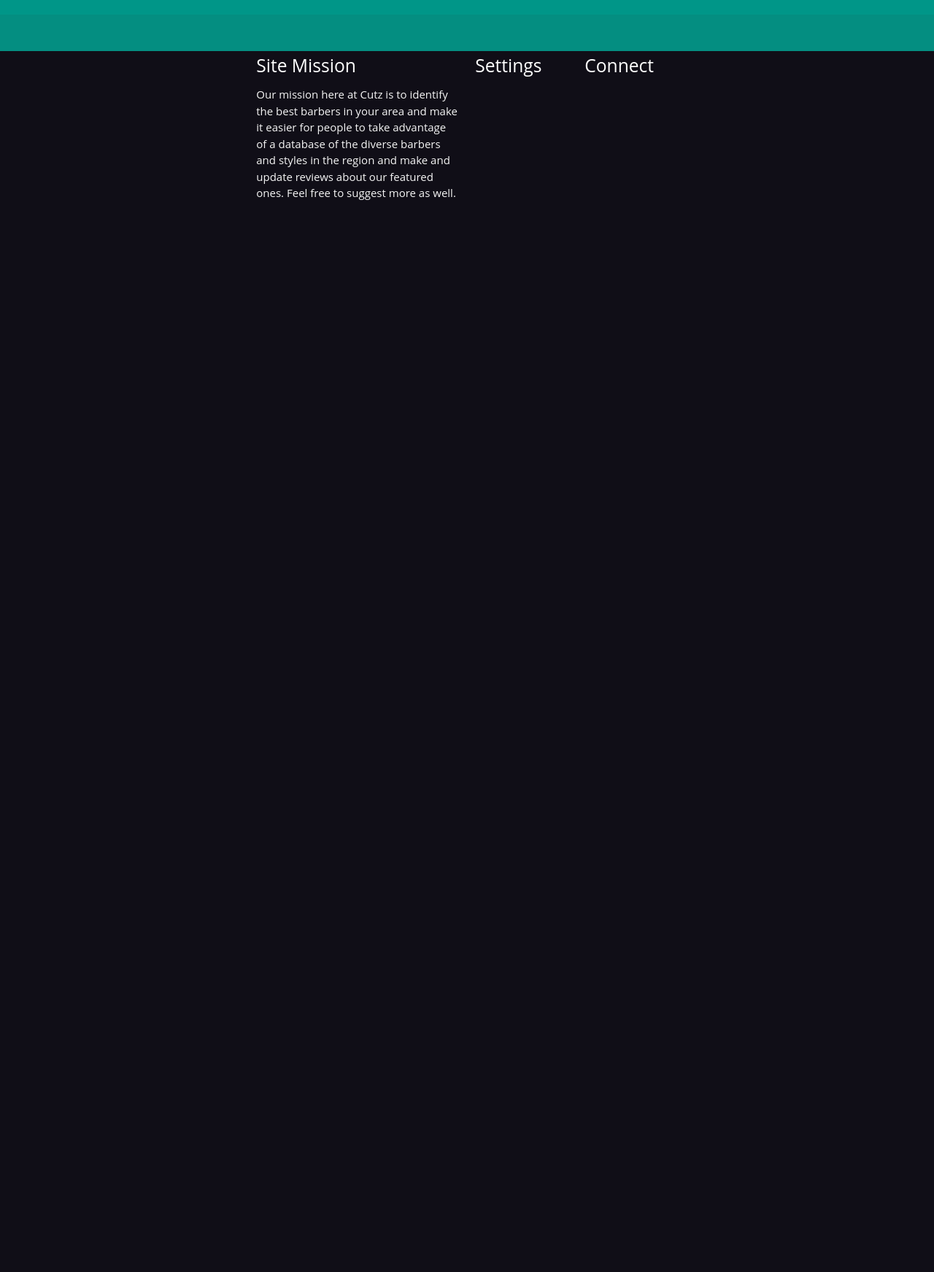
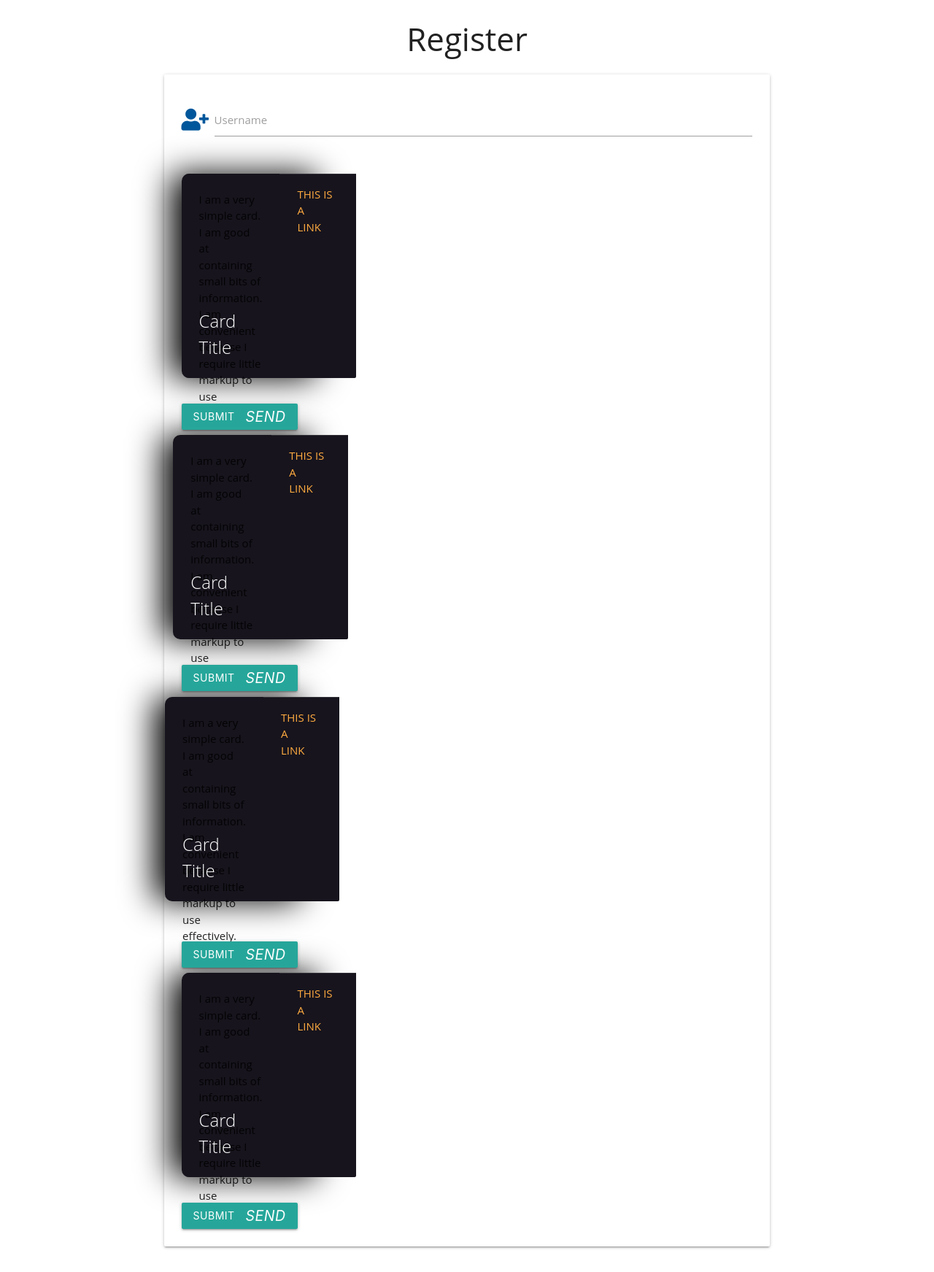
Before and after one commit to aoshenye/Cutz21, a Flask app: page /register in a window 1280 px wide. Shown: the whole page at 73% size. Before the commit the page ends 274 px from the top, so only its background shows below. Run offline with Flask 2, Linux system fonts and the light colour scheme; some libraries are stand-ins or nearby versions; grey boxes are pictures that could not be loaded.

Commit message:
adding photocards ofr comments and submit button all into register.html

```diff
--- a/static/css/style.css
+++ b/static/css/style.css
@@ -3,7 +3,7 @@
 }
 
 body {
-  background-color: #100e17;
+  background-color: white;
   font-family: 'Open Sans', sans-serif;
 }
 
--- a/templates/base.html
+++ b/templates/base.html
@@ -14,25 +14,7 @@
 <body>
 
 </body>
-    <footer class="page-footer teal">
-    <div class="container">
-      <div class="row">
-        <div class="col l6 s12">
-          <h5 class="white-text">Site Mission</h5>
-          <p class="grey-text text-lighten-4">Our mission here at Cutz is to identify the best barbers in your area and make it easier for people to take advantage of a database of the diverse barbers and styles in the region and make and update reviews about our featured ones. Feel free to suggest more as well.</p>
 
-        </div>
-        <div class="col l3 s12">
-          <h5 class="white-text">Settings</h5>
-        </div>
-        <div class="col l3 s12">
-          <h5 class="white-text">Connect</h5>
-        </div>
-      </div>
-    </div>
-    <div class="footer-copyright">
-    </div>
-  </footer>
 
 
 
--- a/templates/register.html
+++ b/templates/register.html
@@ -1,10 +1,108 @@
-{% extends"base.html" %}
+{% extends "base.html" %}
 {% block content %}
 
-    {% for review in reviews %}
-        {{ review.review_name }}<br>
-        {{ review.category_name }}<br>
-        {{ review.review_description }}<br>
-    {% endfor %}
+    <h3 class="center-align">Register</h3>
+
+    <div class="row">
+        <form class="col s12 m8 offset-m2" method="POST" action="{{ url_for('register') }}">
+            <div class="card-panel">
+                <!-- username -->
+                <div class="row">
+					<div class="input-field col s12">
+						<i class="fas fa-user-plus prefix light-blue-text text-darken-4"></i>
+						<input id="username" name="username" type="text" class="validate">
+						<label for="username">Username</label>
+					</div>
+                </div>
+
+                <!-- register -->
+                <div class="row-8">
+                    <div class="row">
+    <div class="col s12 m7">
+      <div class="card">
+        <div class="card-image">
+          <img src="images/sample-1.jpg">
+          <span class="card-title">Card Title</span>
+        </div>
+        <div class="card-content">
+          <p>I am a very simple card. I am good at containing small bits of information.
+          I am convenient because I require little markup to use effectively.</p>
+        </div>
+        <div class="card-action">
+          <a href="#">This is a link</a>
+        </div>
+      </div>
+    </div>
+  </div>
+                     <button class="btn waves-effect waves-light" type="submit" name="action">Submit
+                         <i class="material-icons right">send</i>
+                    </button>
+
+                    <div class="row-8">
+    <div class="row s12 m7">
+      <div class="card">
+        <div class="card-image">
+          <img src="images/sample-1.jpg">
+          <span class="card-title">Card Title</span>
+        </div>
+        <div class="card-content">
+          <p>I am a very simple card. I am good at containing small bits of information.
+          I am convenient because I require little markup to use effectively.</p>
+        </div>
+        <div class="card-action">
+          <a href="#">This is a link</a>
+        </div>
+      </div>
+    </div>
+  </div>
+                    <button class="btn waves-effect waves-light" type="submit" name="action">Submit
+                         <i class="material-icons right">send</i>
+                    </button>
+
+                    <div class="row">
+    <div class="row s12 m7">
+      <div class="card">
+        <div class="card-image">
+          <img src="images/sample-1.jpg">
+          <span class="card-title">Card Title</span>
+        </div>
+        <div class="card-content">
+          <p>I am a very simple card. I am good at containing small bits of information.
+          I am convenient because I require little markup to use effectively.</p>
+        </div>
+        <div class="card-action">
+          <a href="#">This is a link</a>
+        </div>
+      </div>
+    </div>
+  </div>
+                    <button class="btn waves-effect waves-light" type="submit" name="action">Submit
+                         <i class="material-icons right">send</i>
+                    </button>
+
+                 <div class="row">
+    <div class="col s12 m7">
+      <div class="card">
+        <div class="card-image">
+          <img src="images/sample-1.jpg">
+          <span class="card-title">Card Title</span>
+        </div>
+        <div class="card-content">
+          <p>I am a very simple card. I am good at containing small bits of information.
+          I am convenient because I require little markup to use effectively.</p>
+        </div>
+        <div class="card-action">
+          <a href="#">This is a link</a>
+        </div>
+      </div>
+    </div>
+  </div>
+                    <button class="btn waves-effect waves-light" type="submit" name="action">Submit
+                         <i class="material-icons right">send</i>
+                    </button>
+                </div>
+            </div>
+        </form>
+    </div>
 
 {% endblock %}
--- a/templates/reviews.html
+++ b/templates/reviews.html
@@ -49,9 +49,9 @@
 </section>
 
       <!--   Icon Section   -->
-<head>
+<section>
   <link href="https://fonts.googleapis.com/css?family=Open+Sans:300i,400" rel="stylesheet">
-</head>
+
 <body>
 <div class="container">
   <div class="card">
@@ -104,7 +104,7 @@
   </div>
 </div>
 </body>
-
+</section>
 
 
   <div class="container">
```
